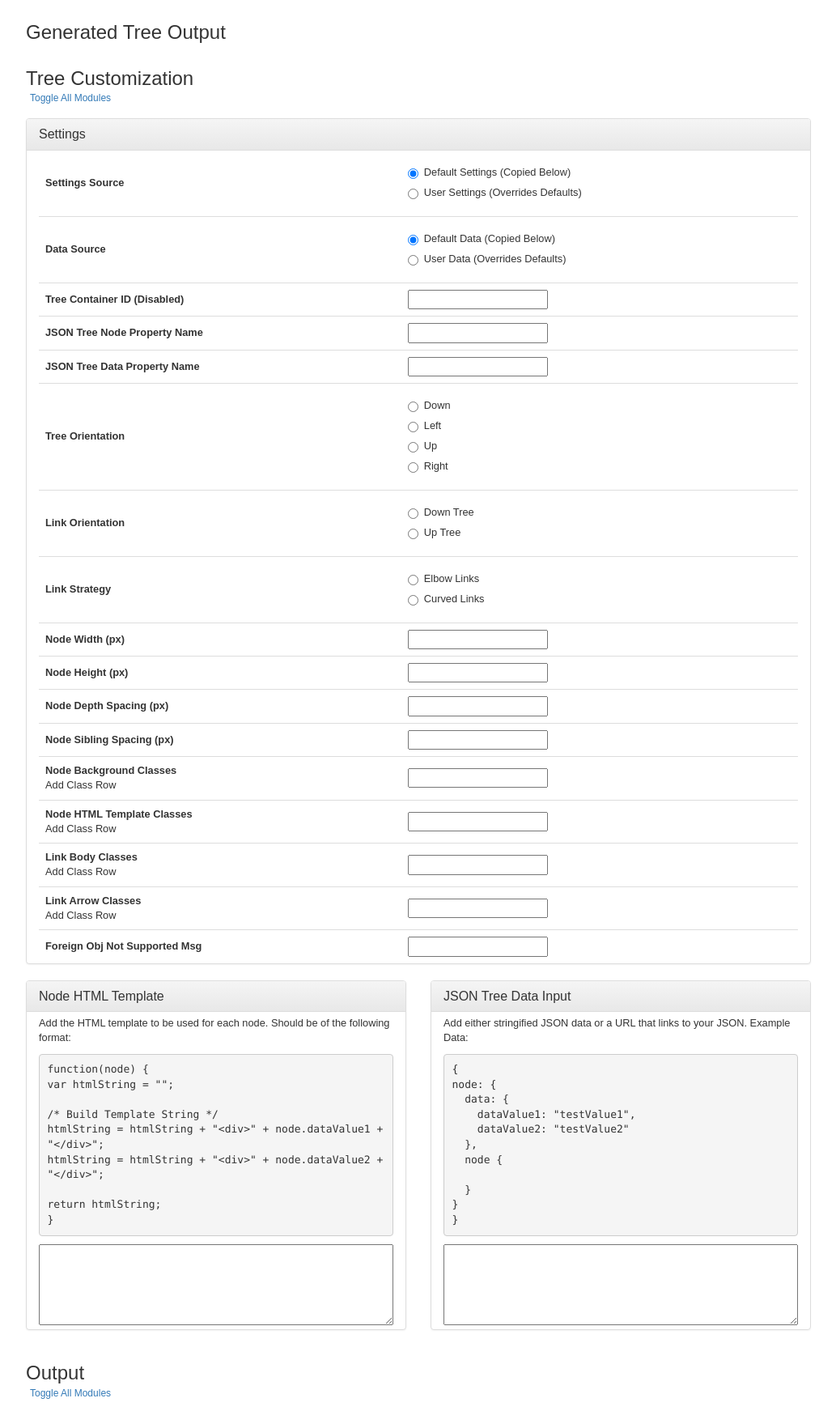
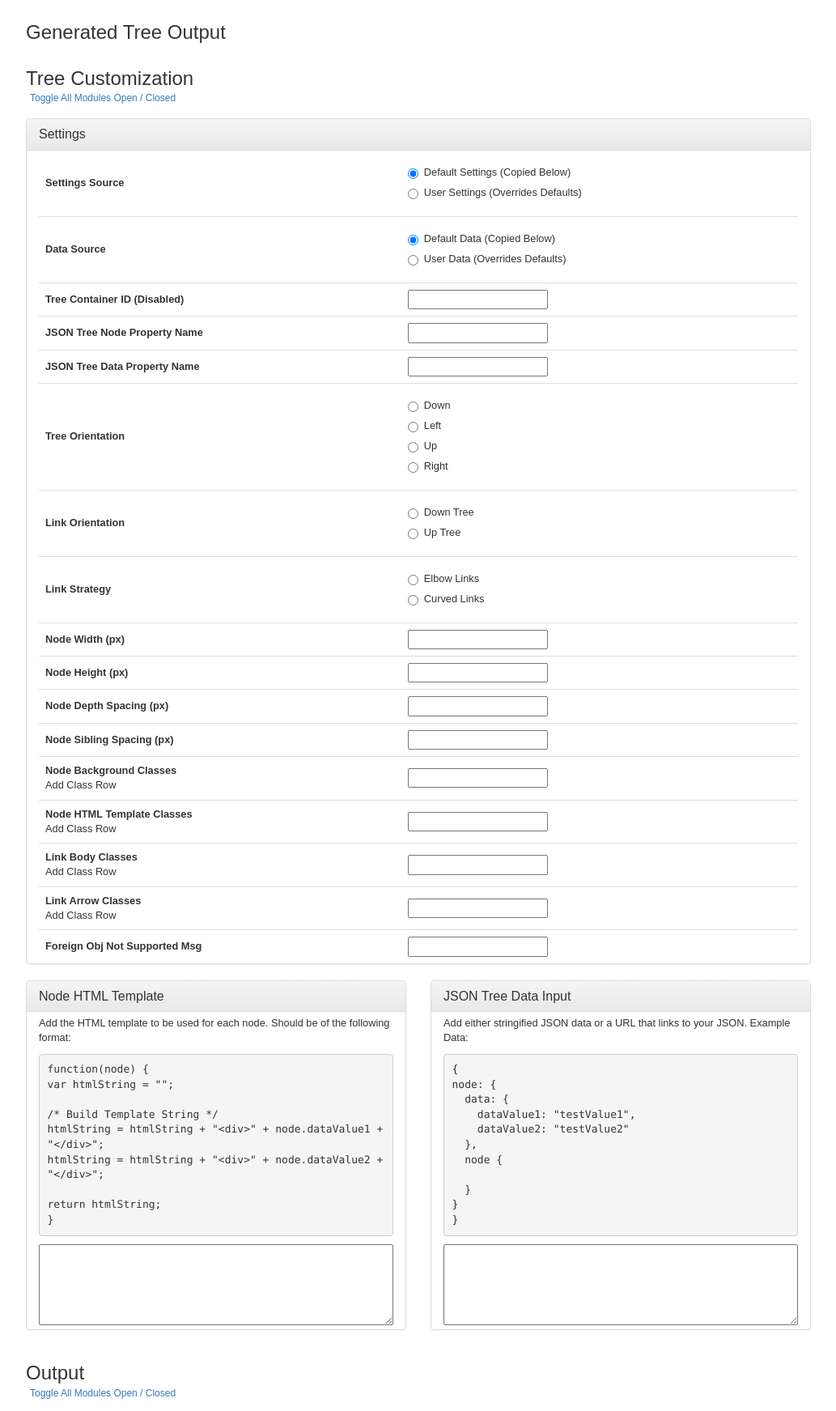
Before and after one commit to cssetian/CSSTree, a plain HTML site: page index.html in a window 1280 px wide. Shown: the part 115-1858 px from the top of the page at 81% size, without its empty margins (123-1156 px from the left). Drawn offline with nearby package versions, Linux system fonts and the light colour scheme; a script that the page names is missing.

Commit message:
Updated labels

```diff
--- a/index.html
+++ b/index.html
@@ -35,7 +35,7 @@
     <!-- Custom Inputs for Configuring Tree -->
     <div id="options-container" class="col-xs-12 col-sm-12 col-md-12">
       <h3>Tree Customization
-        <div class="sub-title-button"><a id="toggle-settings-modules">Toggle All Modules</a></div>
+        <div class="sub-title-button"><a id="toggle-settings-modules">Toggle All Modules Open / Closed</a></div>
       </h3>
       <div class="panel panel-default">
         <div class="panel-heading" data-toggle="collapse" href="#tree-settings-collapse">
@@ -301,7 +301,7 @@ node: {
     <!-- Output sections with collapsable content -->
     <div class="col-xs-12 col-sm-12 col-md-12">
       <h3>Output
-        <div class="sub-title-button"><a id="toggle-output-modules">Toggle All Modules</a></div>
+        <div class="sub-title-button"><a id="toggle-output-modules">Toggle All Modules Open / Closed</a></div>
       </h3>
     </div>
 
```
